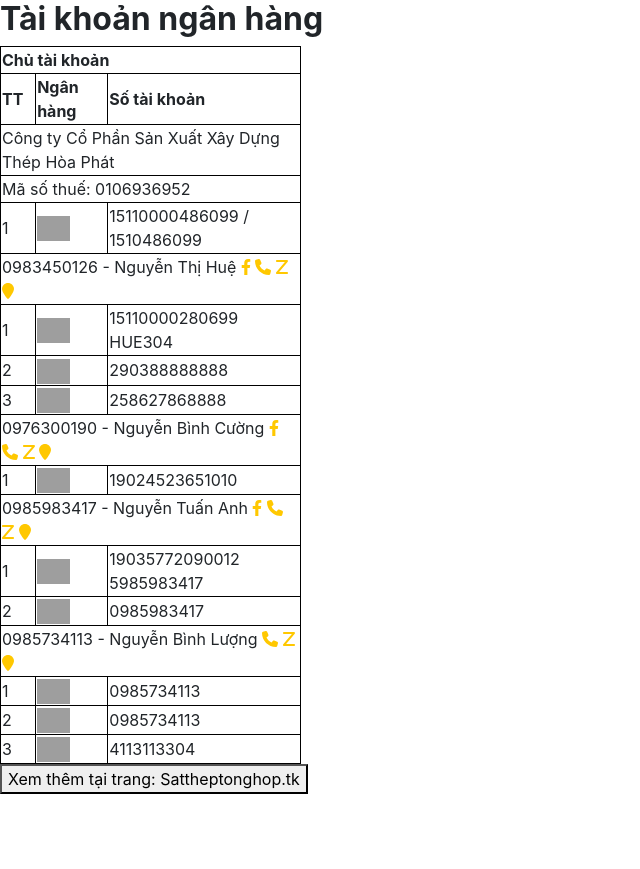
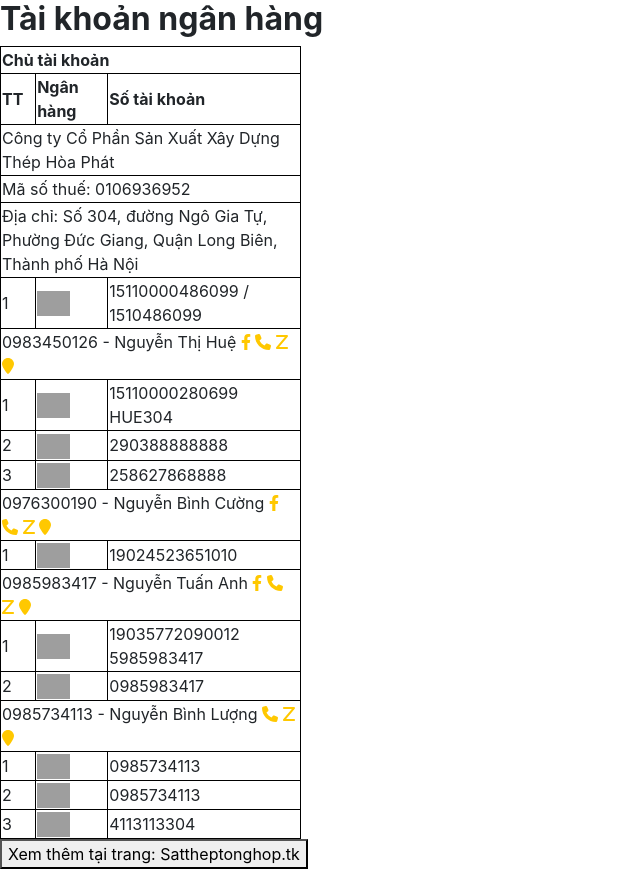
Before and after one commit to sattheptonghop/sattheptonghop.github.io, a plain HTML site: page index.html in a window 1280 px wide. Shown: the whole page, without its empty margins (0-640 px from the left). Before the commit the page ends 800 px from the top, so only its background shows below. Drawn offline with Linux system fonts and the light colour scheme; grey boxes are pictures that could not be loaded.

Commit message:
Update index.html

```diff
--- a/index.html
+++ b/index.html
@@ -43,6 +43,9 @@
   </tr>
   <tr>
     <td colspan="3">Mã số thuế: 0106936952</td>
+  </tr>
+  <tr>
+    <td colspan="3">Địa chỉ: Số 304, đường Ngô Gia Tự, Phường Đức Giang, Quận Long Biên, Thành phố Hà Nội</td>
   </tr>
   <tr>
     <td>1</td>
```
